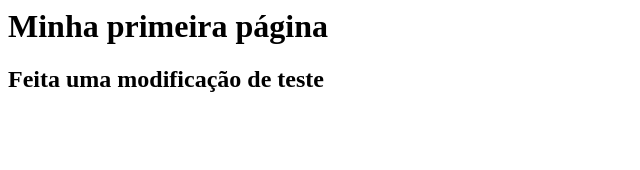
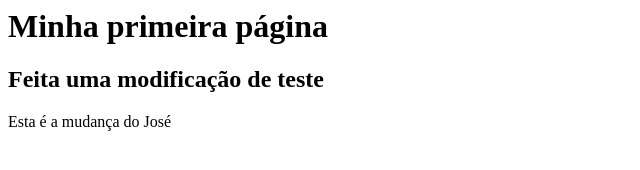
Before and after one commit to EvertonSantosTaubate/projeto1, a plain HTML site: page index.html in a window 1280 px wide. Shown: the whole page, without its empty margins (0-640 px from the left). Drawn offline with Linux system fonts and the light colour scheme.

Commit message:
Atualizado pelo José

```diff
--- a/index.html
+++ b/index.html
@@ -8,5 +8,6 @@
     <body>
         <h1>Minha primeira página</h1>
         <h2>Feita uma modificação de teste</h2>
+        <p>Esta é a mudança do José</p>
     </body>
 </html>
```
